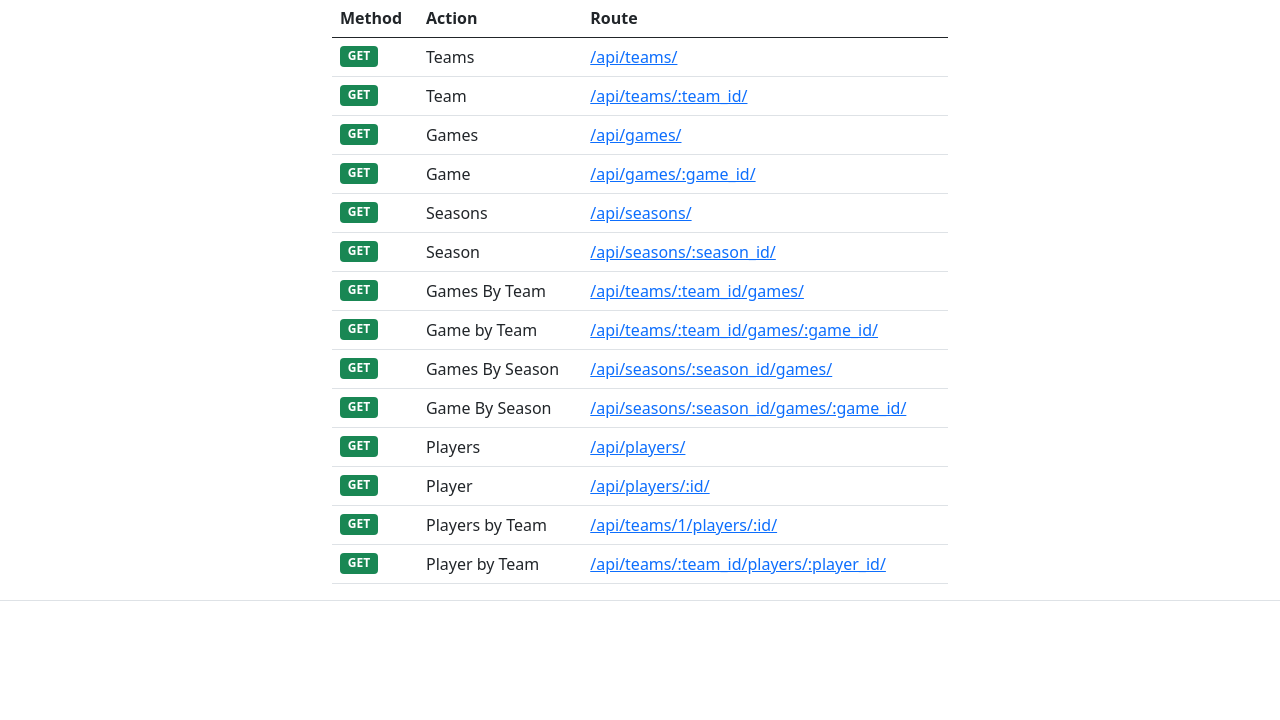
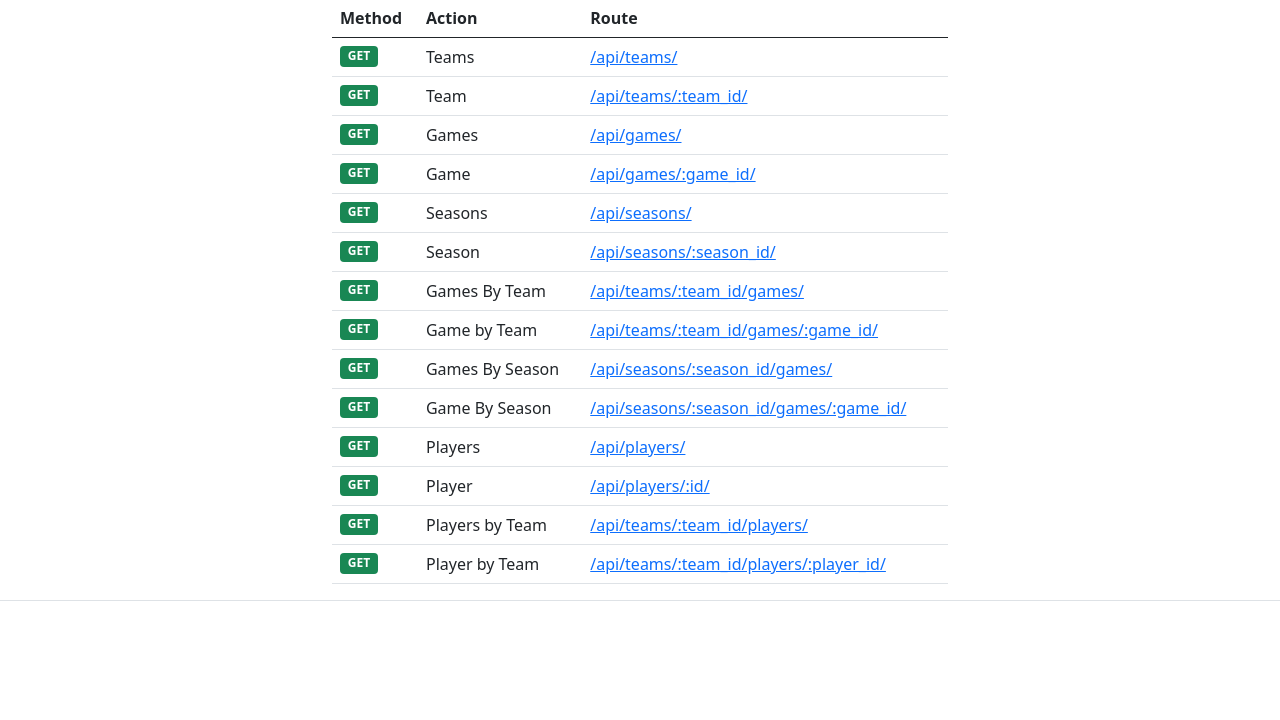
Before and after one commit to tmobaird/hockey_api, a Django app: page /docs/ in a window 1280 px wide. Shown: the part 172-892 px from the top of the page. Run offline with Django 3.2, Linux system fonts and the light colour scheme.

Commit message:
Correcting link in docs

```diff
--- a/hockey_api/templates/hockey_api/docs.html
+++ b/hockey_api/templates/hockey_api/docs.html
@@ -95,7 +95,7 @@
                 <td><span class="badge bg-success">GET</span></td>
                 <td>Players by Team</td>
                 <td><a href="/api/teams/1/players/"
-                       class="link-primary">/api/teams/1/players/:id/</a></td>
+                       class="link-primary">/api/teams/:team_id/players/</a></td>
             </tr>
             <tr>
                 <td><span class="badge bg-success">GET</span></td>
```
